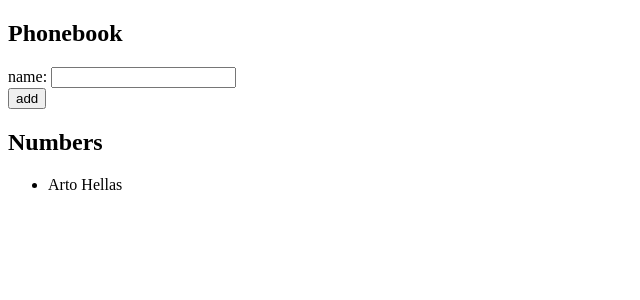
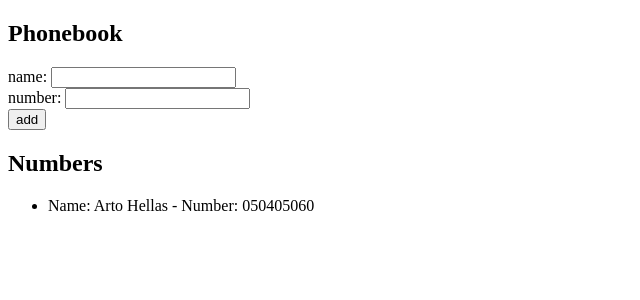
Before and after one commit to stezz/fullstackopen_mooc, a React (Create React App) app in the folder part2/phonebook/: page / in a window 1280 px wide. Shown: the top 300 px of the page, without its empty margins (0-640 px from the left). Built offline with nearby package versions, Linux system fonts and the light colour scheme.

Commit message:
Exercise 2.8 commit

```diff
--- a/part2/phonebook/src/App.js
+++ b/part2/phonebook/src/App.js
@@ -2,16 +2,18 @@ import { useState } from 'react'
 
 const Person = ({ person }) => {
   return (
-    <li>{person.name}</li>
+    <li>Name: {person.name} - Number: {person.number}</li>
   )
 }
 
 
 const App = () => {
   const [persons, setPersons] = useState([
-    { name: 'Arto Hellas' }
+    { name: 'Arto Hellas', number: "050405060" }
   ])
   const [newName, setNewName] = useState('')
+  const [newNumber, setNewNumber] = useState('')
+
 
   const addPerson = (event) => {
     // handles the addition of a new person
@@ -22,10 +24,19 @@ const App = () => {
       // existing already
       alert(`${newName} is already in the phonebook`)
     } else {
+      if (newNumber === "") {
+        // checking if there is a number for this new contact
+        alert(`please add a number for ${newName}`)
+      } else {
       console.log("we think that", newName, "is not here")
-      setPersons(persons.concat({name: newName}))
+      setPersons(persons.concat({name: newName, number: newNumber}))
+      // we intentionally clean both name and number only upon
+      // succesfull new entry
+      setNewName("")
+      setNewNumber("")
+      }
     }
-    setNewName("")
+
   }
 
   const handleNameChange = (event) => {
@@ -33,13 +44,27 @@ const App = () => {
     setNewName(event.target.value)
   }
 
+  const handleNumberChange = (event) => {
+    console.log(event.target.value)
+    setNewNumber(event.target.value)
+  }
+
+
   return (
     <div>
       <h2>Phonebook</h2>
       <form onSubmit={addPerson}>
         <div>
-          name: <input value={newName}
-          onChange={handleNameChange}/>
+          <div>
+            name: <input value={newName}
+            onChange={handleNameChange}/>
+          </div>
+          <div>
+            number: <input value={newNumber}
+            onChange={handleNumberChange}/>
+          </div>
+
+
         </div>
         <div>
           <button type="submit">add</button>
```
